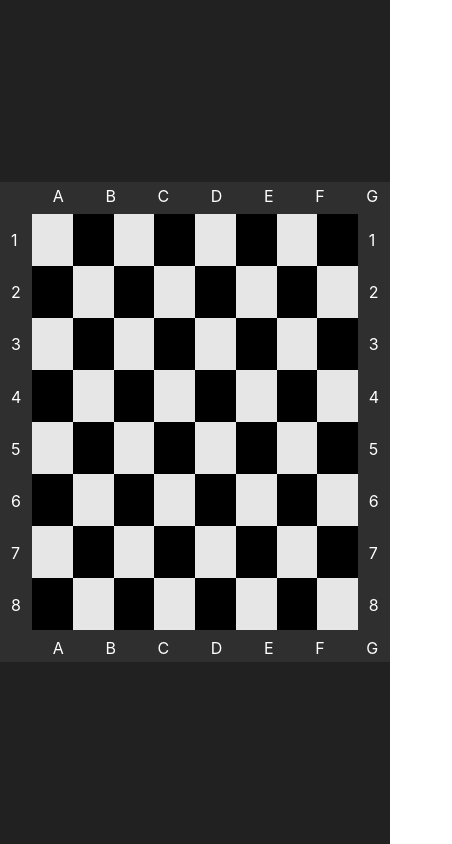
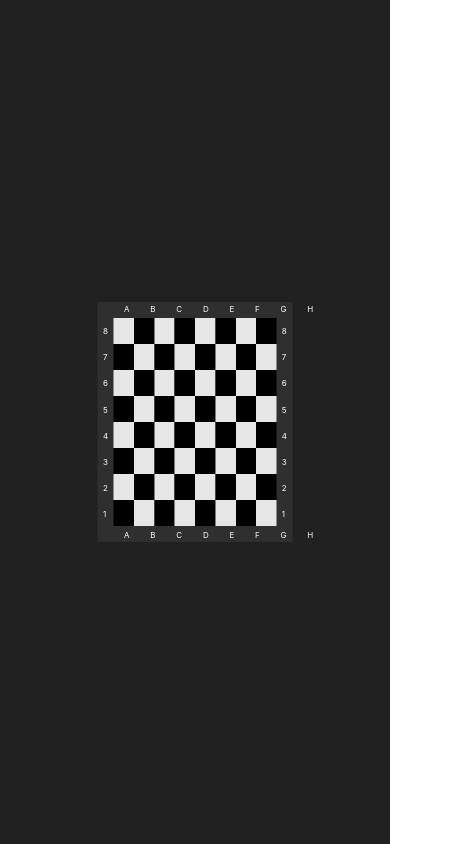
Before and after one commit to ali-tz-2004/chess, a React (Create React App) app: page / in a window 390 px wide. Shown: the whole page, 452 px wide, since content can reach past the window. Built offline with nearby package versions, Linux system fonts and the light colour scheme.

Commit message:
add BorderChess

```diff
--- a/package.json
+++ b/package.json
@@ -34,6 +34,7 @@
     ]
   },
   "devDependencies": {
+    "@babel/plugin-proposal-private-property-in-object": "^7.21.11",
     "@testing-library/jest-dom": "^6.6.3",
     "@testing-library/react": "^16.1.0",
     "@types/jest": "^29.5.14",
--- /dev/null
+++ b/src/components/BorderChess.tsx
@@ -0,0 +1,29 @@
+export const BorderChess = () => {
+  const columns = ["A", "B", "C", "D", "E", "F", "G", "H"];
+  const rows = [8, 7, 6, 5, 4, 3, 2, 1];
+
+  return (
+    <div className="absolute w-full h-full p-8">
+      <div className="absolute text-white flex top-0">
+        {columns.map((x) => (
+          <div className="p-columns">{x}</div>
+        ))}
+      </div>
+      <div className="absolute text-white flex bottom-0">
+        {columns.map((x) => (
+          <div className="p-columns">{x}</div>
+        ))}
+      </div>
+      <div className="absolute text-white left-0">
+        {rows.map((x) => (
+          <div className="p-rows">{x}</div>
+        ))}
+      </div>
+      <div className="absolute text-white right-0">
+        {rows.map((x) => (
+          <div className="p-rows">{x}</div>
+        ))}
+      </div>
+    </div>
+  );
+};
--- a/src/components/Chess.tsx
+++ b/src/components/Chess.tsx
@@ -1,4 +1,5 @@
 import { useEffect, useState } from "react";
+import { BorderChess } from "./BorderChess";
 
 type cellColorType = "bg-cellPrimary" | "bg-cellSecondary";
 
@@ -9,8 +10,6 @@ interface CellType {
 
 export const Chess = () => {
   const [cells, setCells] = useState<CellType[][]>([]);
-  const columns = ["A", "B", "C", "D", "E", "F", "G", "H"];
-  const rows = [1, 2, 3, 4, 5, 6, 7, 8];
 
   useEffect(() => {
     let tempList: CellType[][] = [];
@@ -36,37 +35,13 @@ export const Chess = () => {
   }, []);
 
   return (
-    <div className="h-custom-30 w-custom-30 bg-secondary grid grid-cols-8 grid-rows-8 p-8 relative">
+    <div className="h-custom-30 w-custom-30 bg-secondary grid grid-cols-8 grid-rows-8 p-8 relative md:scale-100 scale-50">
       {cells.map((cellChildren) =>
         cellChildren.map((x) => (
-          <div
-            key={x.id}
-            className={`${x.color} w-full h-full text-green-600`}
-          ></div>
+          <div key={x.id} className={`${x.color} w-full h-full`}></div>
         ))
       )}
-      <div className="absolute w-full h-full px-8 py-8">
-        <div className="absolute text-white flex top-0">
-          {columns.map((x) => (
-            <div className="columns">{x}</div>
-          ))}
-        </div>
-        <div className="absolute text-white flex bottom-0">
-          {columns.map((x) => (
-            <div className="columns">{x}</div>
-          ))}
-        </div>
-        <div className="absolute text-white left-0">
-          {rows.map((x) => (
-            <div className="rows">{x}</div>
-          ))}
-        </div>
-        <div className="absolute text-white right-0">
-          {rows.map((x) => (
-            <div className="rows">{x}</div>
-          ))}
-        </div>
-      </div>
+      <BorderChess />
     </div>
   );
 };
--- a/src/index.css
+++ b/src/index.css
@@ -15,10 +15,3 @@ code {
   font-family: source-code-pro, Menlo, Monaco, Consolas, "Courier New",
     monospace;
 }
-
-.columns {
-  padding: 2px 1.3rem;
-}
-.rows {
-  padding: 0.88rem 11px;
-}
--- a/tailwind.config.js
+++ b/tailwind.config.js
@@ -19,7 +19,11 @@ module.exports = {
       },
       gridRow:{
         8:"grid-template-rows: repeat(8, minmax(0, 1fr));"
-      }
+      },
+      padding: {
+        columns: '2px 1.3rem',
+        rows: '0.88rem 11px',
+      },
     },
   },
   plugins: [],
```
Also changed, not shown: 1 other file (tests, documents, lock files or other folders).
